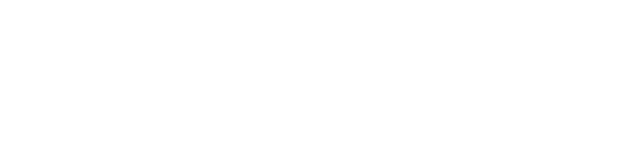
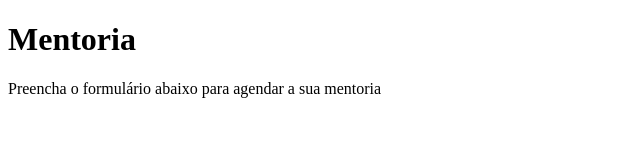
Before and after one commit to gustavonunesbispo/form-layout-recreation, a plain HTML site: page index.html in a window 1280 px wide. Shown: the whole page, without its empty margins (0-640 px from the left). Drawn offline with Linux system fonts and the light colour scheme.

Commit message:
add header

```diff
--- a/index.html
+++ b/index.html
@@ -8,6 +8,9 @@
   <link rel="stylesheet" href="css/style.css">
 </head>
 <body>
-
+  <header>
+    <h1>Mentoria</h1>
+    <p>Preencha o formulário abaixo para agendar a sua mentoria</p>
+  </header>
 </body>
 </html>
```
